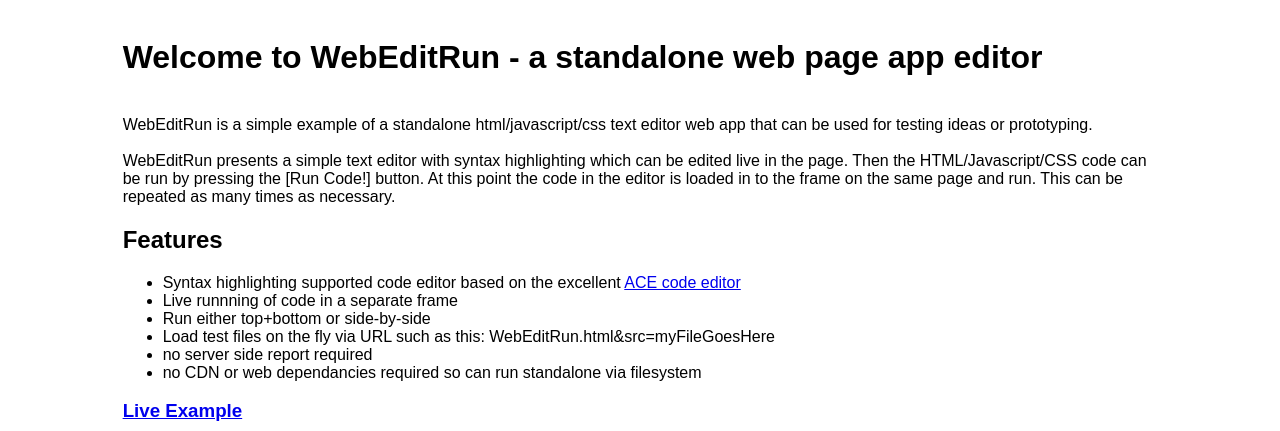
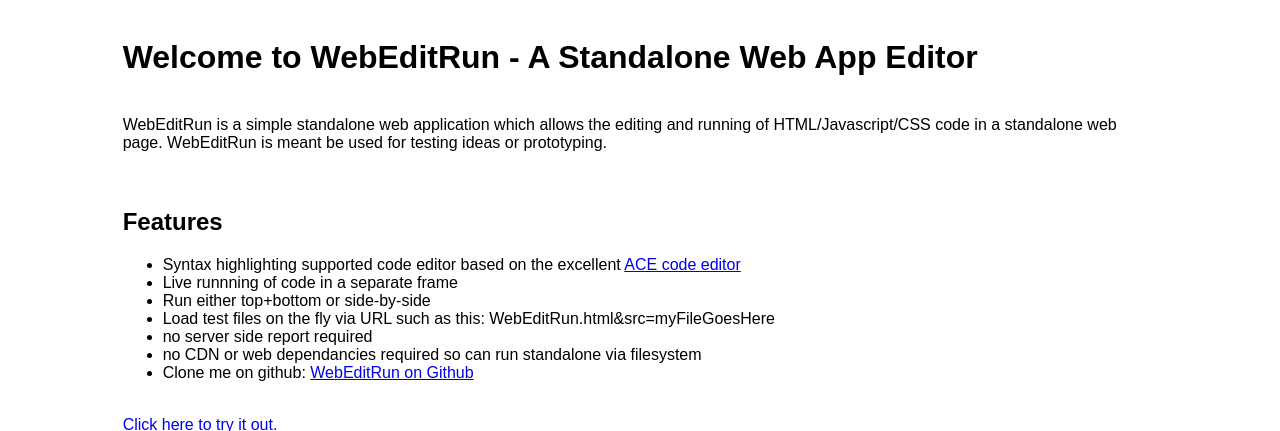
Before and after one commit to deftio/WebEditRun, a website: page index.html in a window 1280 px wide. Shown: the top 431 px of the page. Drawn offline with Linux system fonts and the light colour scheme.

Commit message:
updated docs

```diff
--- a/index.html
+++ b/index.html
@@ -19,10 +19,9 @@
 <div  class="bw-container">
 	<div class="bw-col-12">
 		<br>
-		<h1>Welcome to WebEditRun - a standalone web page app editor</h1>
+		<h1>Welcome to WebEditRun - A Standalone Web App Editor</h1>
 		<br>
-		WebEditRun is a simple example of a standalone html/javascript/css text editor web app that can be used for testing ideas or prototyping.<br><br>
-		WebEditRun presents a simple text editor with syntax highlighting which can be edited live in the page.  Then the HTML/Javascript/CSS code can be run by pressing the [Run Code!] button.  At this point the code in the editor is loaded in to the frame on the same page and run.  This can be repeated as many times as necessary.
+		WebEditRun is a simple standalone web application which allows the editing and running of HTML/Javascript/CSS code in a standalone web page. WebEditRun is meant be used for testing ideas or prototyping.<br><br>
 		<br>
 		<h2>Features</h2>
 		<ul>
@@ -32,8 +31,9 @@
 			<li>Load test files on the fly via URL such as this:  WebEditRun.html&src=myFileGoesHere</li>
 			<li>no server side report required</li>
 			<li>no CDN or web dependancies required so can run standalone via filesystem</li>
-		</ul>
-		<a href="./WebEditRun.html" target="_blank"><h3>Live Example</h3><div class="bw-col-8;" style="padding: 10px; height:500px; border: 1px solid grey; border-radius:8px;"> <div style="background-image:url(WebEditRun.png);  background-repeat: no-repeat; width: 100%; height:100%;  background-size: contain; background-position: center center: "></div></div></a>
+			<li>Clone me on github: <a href="https://github.com/deftio/WebEditRun">WebEditRun on Github</a>
+		</ul><br>
+		<a href="./WebEditRun.html" target="_blank">Click here to try it out.<div class="bw-col-8;" style="padding: 10px; height:500px; border: 1px solid grey; border-radius:8px;"> <div style="background-image:url(WebEditRun.png);  background-repeat: no-repeat; width: 100%; height:100%;  background-size: contain; background-position: center center: "></div></div></a>
 
 		<br><br><br>
 		<div class="bw-center" style="font-size: 9pt; ">WebEditRun.html&nbsp;&nbsp;&copy&nbsp;2017-<span id="cdate"></span>&nbsp; deftio llc</div><br>
```
Also changed, not shown: WebEditRun.png.
